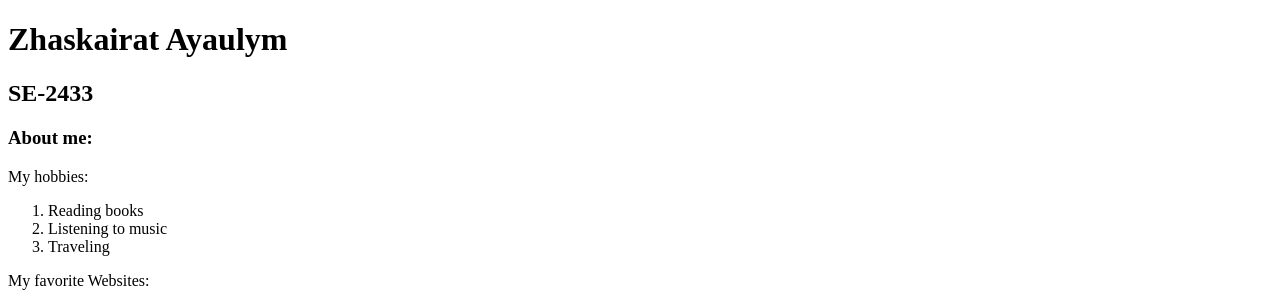
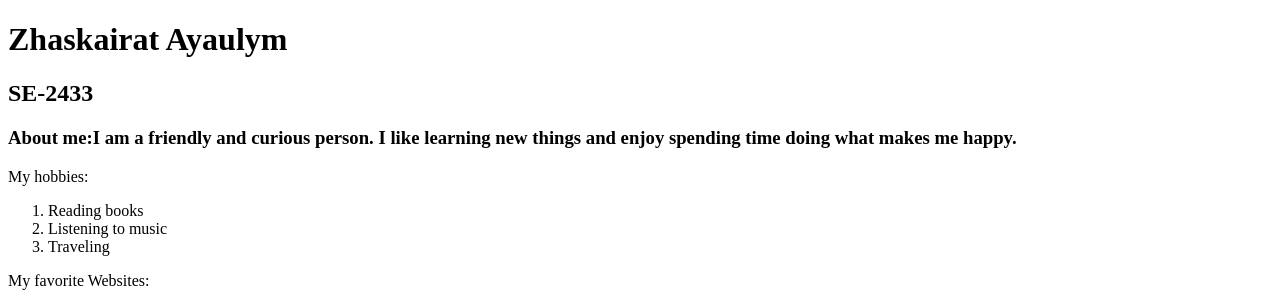
Before and after one commit to Saha1leok/My-Website, a plain HTML site: page index.html in a window 1280 px wide. Shown: the top 303 px of the page. Drawn offline with Linux system fonts and the light colour scheme.

Commit message:
index.html

```diff
--- a/index.html
+++ b/index.html
@@ -6,7 +6,7 @@
     <body>
         <h1>Zhaskairat Ayaulym</h1>
         <h2>SE-2433</h2>
-        <h3><b>About me:</b></h3>
+        <h3><b>About me:</b>I am a friendly and curious person. I like learning new things and enjoy spending time doing what makes me happy.</h3>
         <p>My hobbies:</p>
         <ol>
             <li>Reading books</li>
```
